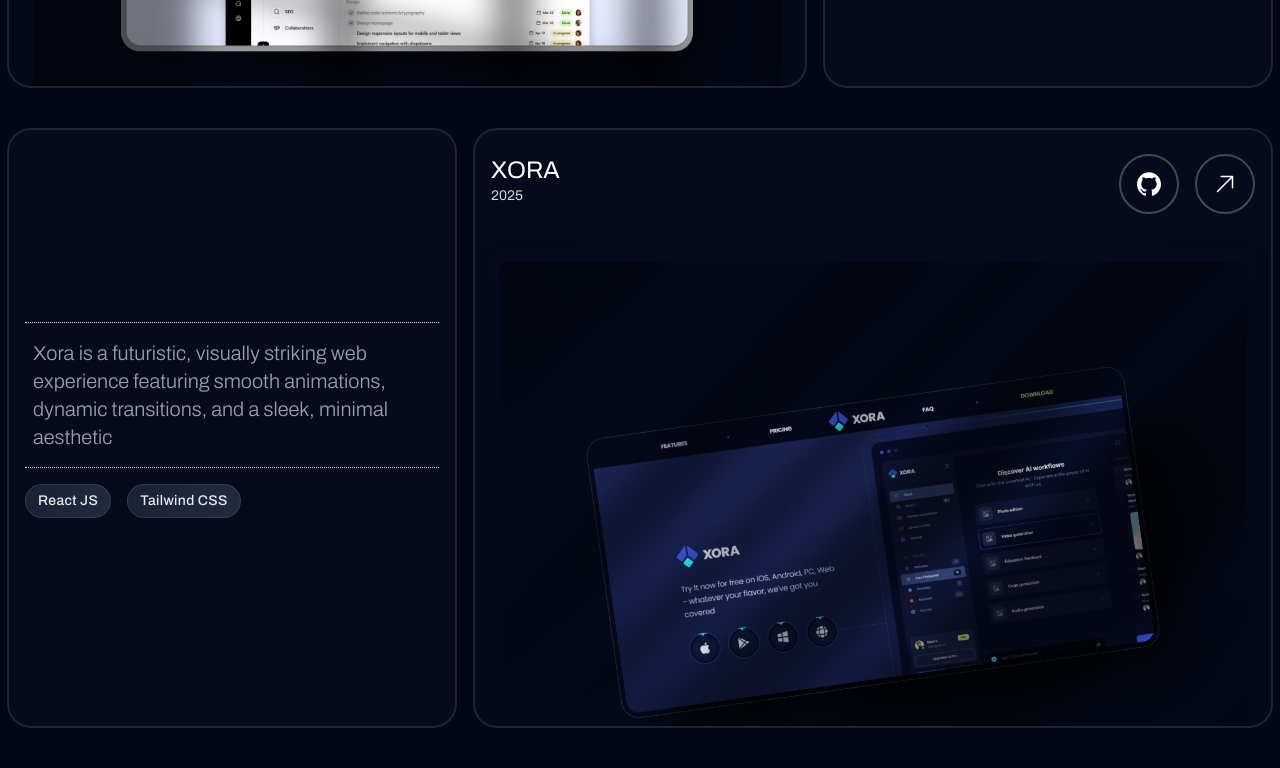
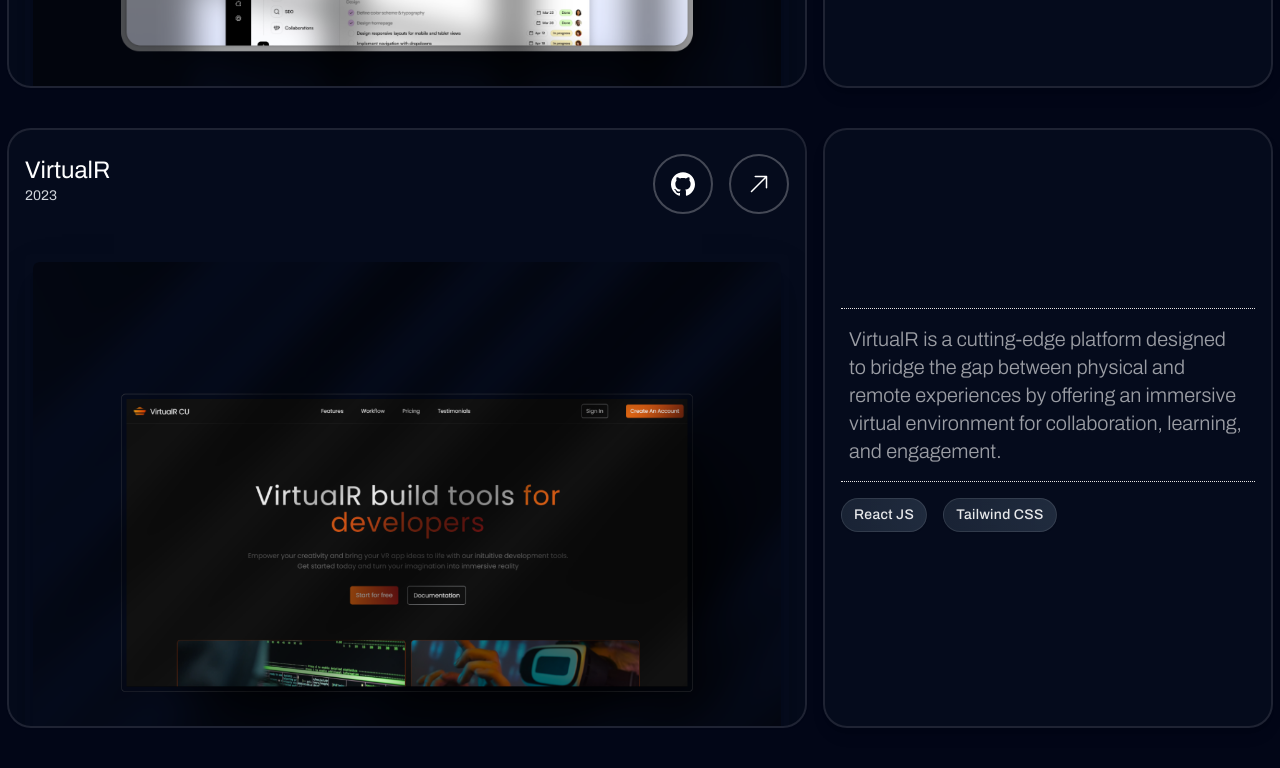
Before and after one commit to amanzecodes/port-v1, a Next.js app: page / in a window 1280 px wide. Shown: the part 4520-5288 px from the top of the page. Built offline with nearby package versions, Linux system fonts and the light colour scheme.

Commit message:
removed some projects

```diff
--- a/src/app/components/Projects.tsx
+++ b/src/app/components/Projects.tsx
@@ -13,7 +13,6 @@
   {name: "Socially", image: socially, href: "https://socially-amanze.vercel.app/"},
   { name: "Layers", image: image2, href: "https://layers-sigma.vercel.app/" },
   { name: "Saas Landing Page", image: image5, href: "https://amanze-saas.vercel.app/" },
-  { name: "XORA", image: image7, href: "https://xora-a.vercel.app/" },
   { name: "VirtualR", image: image3, href: "https://virtual-r-one-ochre.vercel.app/" },
 ];
 
--- a/src/app/components/Structure.tsx
+++ b/src/app/components/Structure.tsx
@@ -63,17 +63,6 @@
     githubhref: "https://github.com/amanzecodes/Landing-page"
   },
   {
-    title: "XORA",
-    subheading: "2025",
-    imageUrl: project3,
-    description:
-      "Xora is a futuristic, visually striking web experience featuring smooth animations, dynamic transitions, and a sleek, minimal aesthetic",
-    stack: ["React JS", "Tailwind CSS"],
-    reverse: false, // Normal order
-    href: "https://xora-a.vercel.app/",
-    githubhref: "https://github.com/amanzecodes/XORA",
-  },
-  {
     title: "VirtualR",
     subheading: "2023",
     imageUrl: project4,
```
